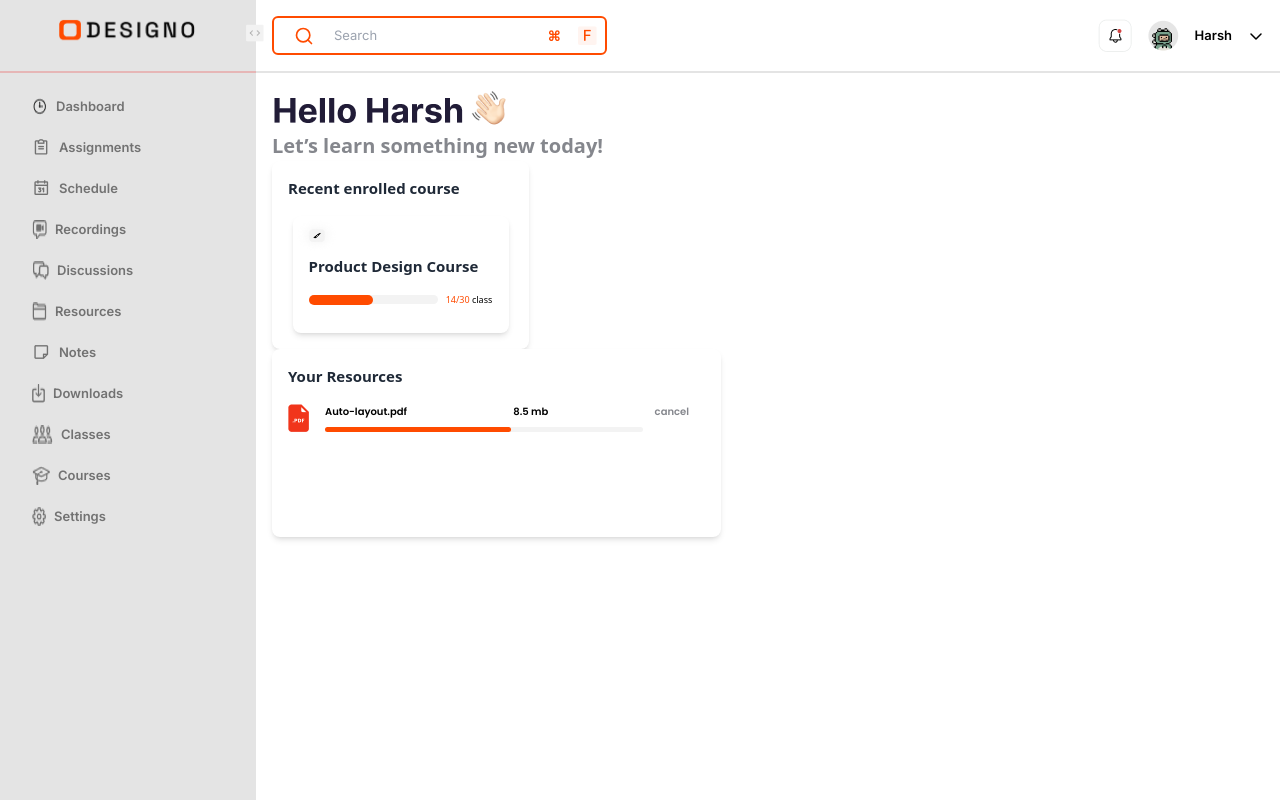
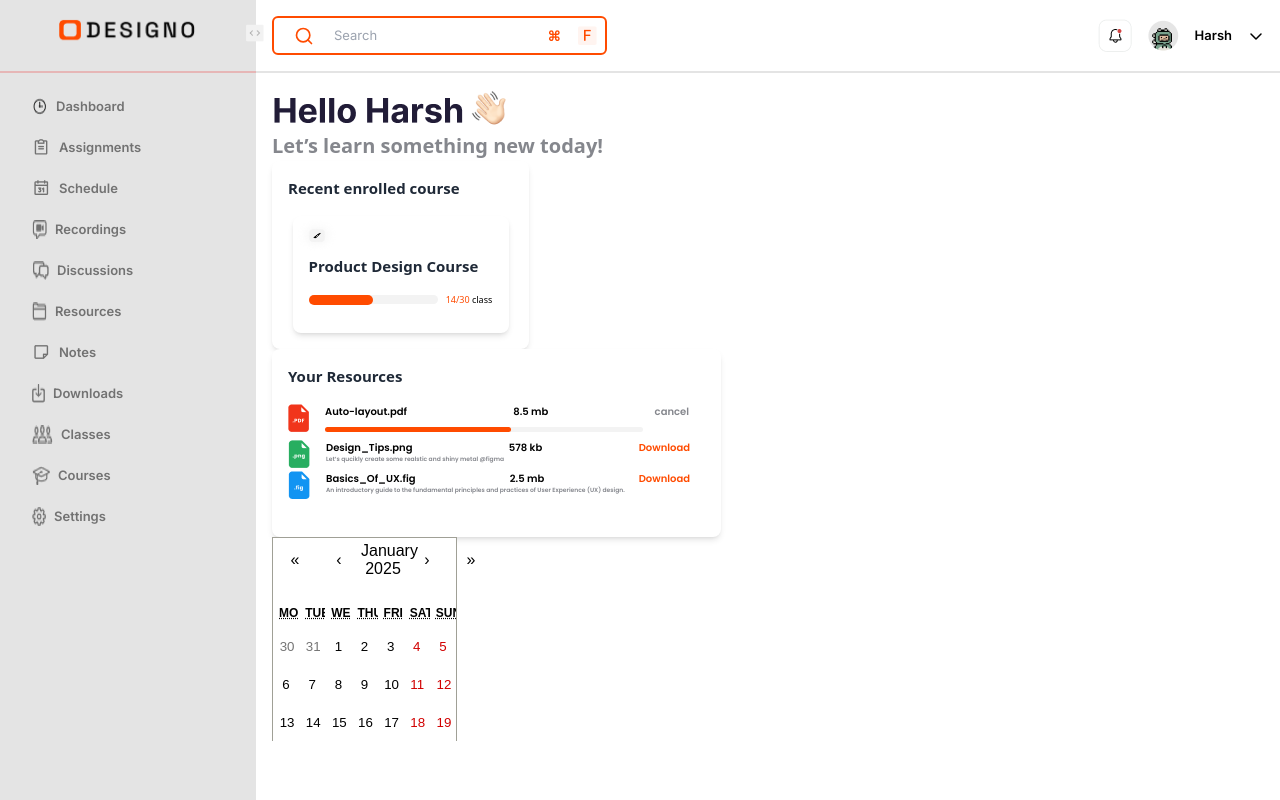
Before and after one commit to yeasinarafat51/lms-dasboard, a React (Vite) app: page /dashboard in a window 1280 px wide. Built offline with nearby package versions, Linux system fonts and the light colour scheme.

Commit message:
cleander

```diff
--- a/package.json
+++ b/package.json
@@ -16,6 +16,7 @@
     "@mui/material": "^6.4.0",
     "chart.js": "^4.4.7",
     "react": "^18.3.1",
+    "react-calendar": "^5.1.0",
     "react-chartjs-2": "^5.3.0",
     "react-dom": "^18.3.1",
     "react-icons": "^5.4.0",
--- /dev/null
+++ b/src/components/Classes.jsx
@@ -0,0 +1,12 @@
+
+
+const Classes = () => {
+  return (
+    <div className="w-[257px] h-[188px] bg-white rounded-lg shadow-md overflow-hidden">
+
+
+  </div>
+  )
+}
+
+export default Classes
--- /dev/null
+++ b/src/components/Cleandar.jsx
@@ -0,0 +1,16 @@
+import 'react-calendar/dist/Calendar.css';
+import { useState } from 'react';
+import Calendar from 'react-calendar';
+
+
+
+function MyApp() {
+  const [value, onChange] = useState(new Date());
+
+  return (
+    <div className='w-[185px] h-[188px]'>
+      <Calendar onChange={onChange} value={value} />
+    </div>
+  );
+}
+export default MyApp
--- a/src/components/Resources.jsx
+++ b/src/components/Resources.jsx
@@ -1,24 +1,29 @@
-
-import auto from '../imgs/Group 1231.png'
-import basic from '../imgs/Group 1237.png'
-import desin from '../imgs/Group 1236.png'
+import auto from "../imgs/Group 1231.png";
+import basic from "../imgs/Group 1237.png";
+import desin from "../imgs/Group 1236.png";
 const Resources = () => {
   return (
     <div className="w-[449px] h-[188px] bg-white rounded-lg shadow-md overflow-hidden">
-         <h2 className="text-[15px] m-4 font-inter font-semibold text-gray-800">Your Resources</h2>
+      <h2 className="text-[15px] m-4 font-inter font-semibold text-gray-800">
+        Your Resources
+      </h2>
       {/* Image Section */}
 
-<div className='flex gap-4 px-4'>
+      <div className="flex gap-4 px-4">
         <div>
           <img src={auto} alt="" />
         </div>
-    <div className='w-[364px]'>
-        <div className='flex justify-between'>
-            <p className='text-[10px] font-semibold font-Poppins'>Auto-layout.pdf</p>
-            <p  className='text-[10px] font-semibold font-Poppins'>8.5 mb</p>
-            <p  className='text-[10px] font-semibold font-Poppins text-[#85878D]'>cancel</p>
+        <div className="w-[364px]">
+          <div className="flex justify-between">
+            <p className="text-[10px] font-semibold font-Poppins">
+              Auto-layout.pdf
+            </p>
+            <p className="text-[10px] font-semibold font-Poppins">8.5 mb</p>
+            <p className="text-[10px] font-semibold font-Poppins text-[#85878D]">
+              cancel
+            </p>
           </div>
-        <div className='bg-[#1C1D1D0D] w-[318px] h-[5px] rounded-full my-2'>
+          <div className="bg-[#1C1D1D0D] w-[318px] h-[5px] rounded-full my-2">
             <div
               className="bg-[#FF4B00] h-[5px] rounded-full
                     transform transition-transform duration-300 hover:scale-105 w-7/12"
@@ -26,10 +31,48 @@ const Resources = () => {
           </div>
         </div>
       </div>
+      <div className="flex gap-4 px-4">
+        <div>
+          <img src={desin} alt="" />
+        </div>
+        <div className="w-[364px]">
+          <div className="flex justify-between">
+            <p className="text-[10px] font-semibold font-Poppins">
+            Design_Tips.png
+            </p>
+            <p className="text-[10px] font-semibold font-Poppins">578 kb</p>
+            <p className="text-[10px] font-semibold font-Poppins text-[#FF4B00]">
+              Download
+            </p>
+          </div>
+          <div className="w-[318px] h-[5px] rounded-full pb-2 mb-2">
+            <p className="text-[6px] font-semibold font-Poppins text-[#85878D]">Let&lsquo;s qucikly create some realstic and shiny metal @figma</p>
+          </div>
+        </div>
+      </div>
+      <div className="flex gap-4 px-4">
+        <div>
+          <img src={basic} alt="" />
+        </div>
+        <div className="w-[364px]">
+          <div className="flex justify-between">
+            <p className="text-[10px] font-semibold font-Poppins">
+            Basics_Of_UX.fig
+            </p>
+            <p className="text-[10px] font-semibold font-Poppins">2.5 mb</p>
+            <p className="text-[10px] font-semibold font-Poppins text-[#FF4B00]">
+              Download
+            </p>
+          </div>
+          <div className="w-[318px] h-[5px] rounded-full pb-2 mb-2">
+            <p className="text-[6px] font-semibold font-Poppins text-[#85878D]">An introductory guide to the fundamental principles and practices of User Experience (UX) design.</p>
+          </div>
+        </div>
+      </div>
+
       {/* Content Section */}
+    </div>
+  );
+};
 
-  </div>
-  )
-}
-
-export default Resources
+export default Resources;
--- a/src/pages/Dashboard.jsx
+++ b/src/pages/Dashboard.jsx
@@ -1,4 +1,5 @@
 
+import MyApp from '../components/Cleandar';
 import Enrolled from '../components/Enrolled';
 import Resources from '../components/Resources';
 import harsh from '../imgs/Frame 44.png'
@@ -10,6 +11,7 @@ const Dashboard = () => (
 
    <Enrolled/>
    <Resources/>
+   <MyApp/>
   </div>
 );
 
```
Also changed, not shown: 1 other file (tests, documents, lock files or other folders). Lines whose indentation alone changed are shown as unchanged.
